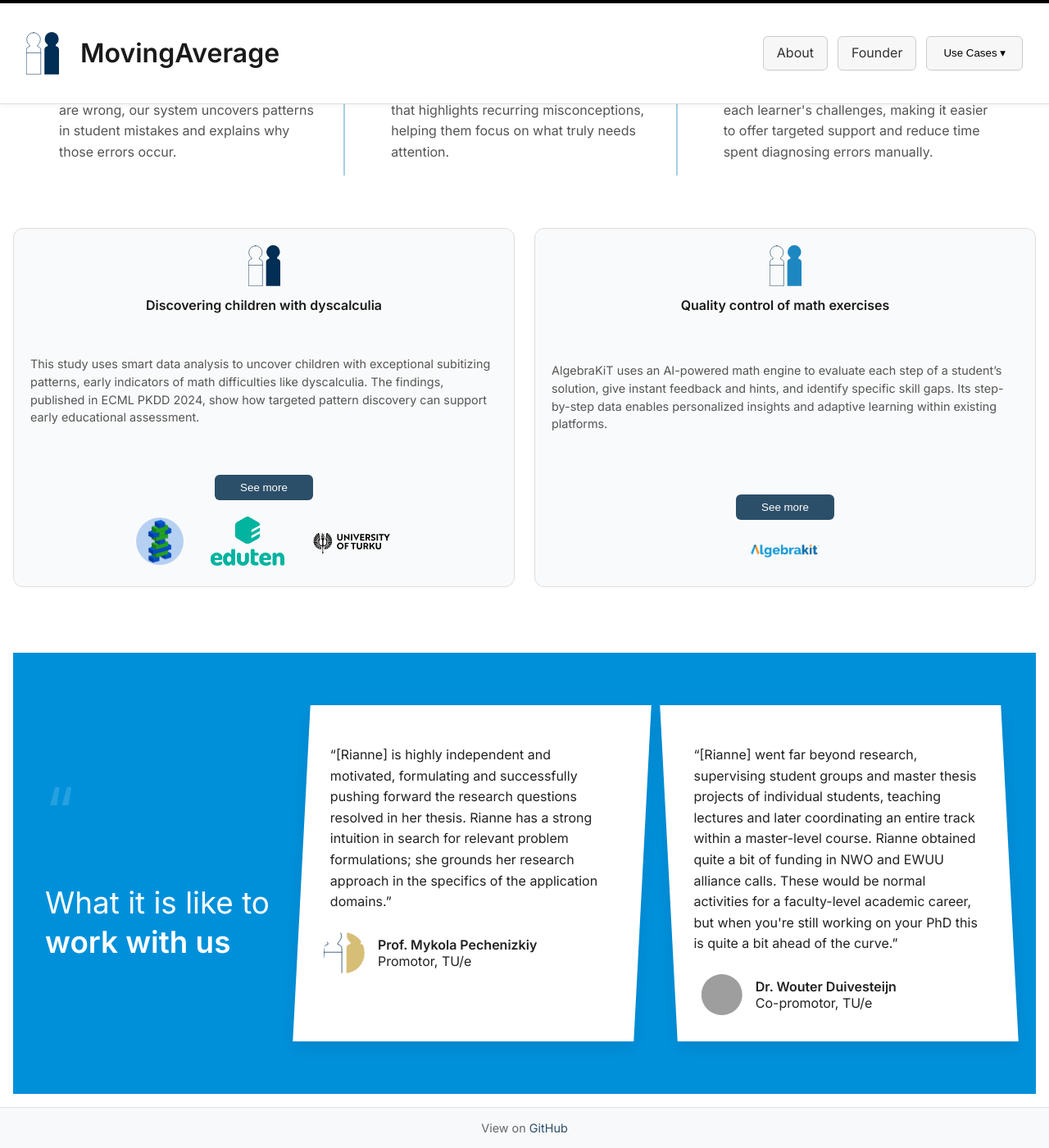
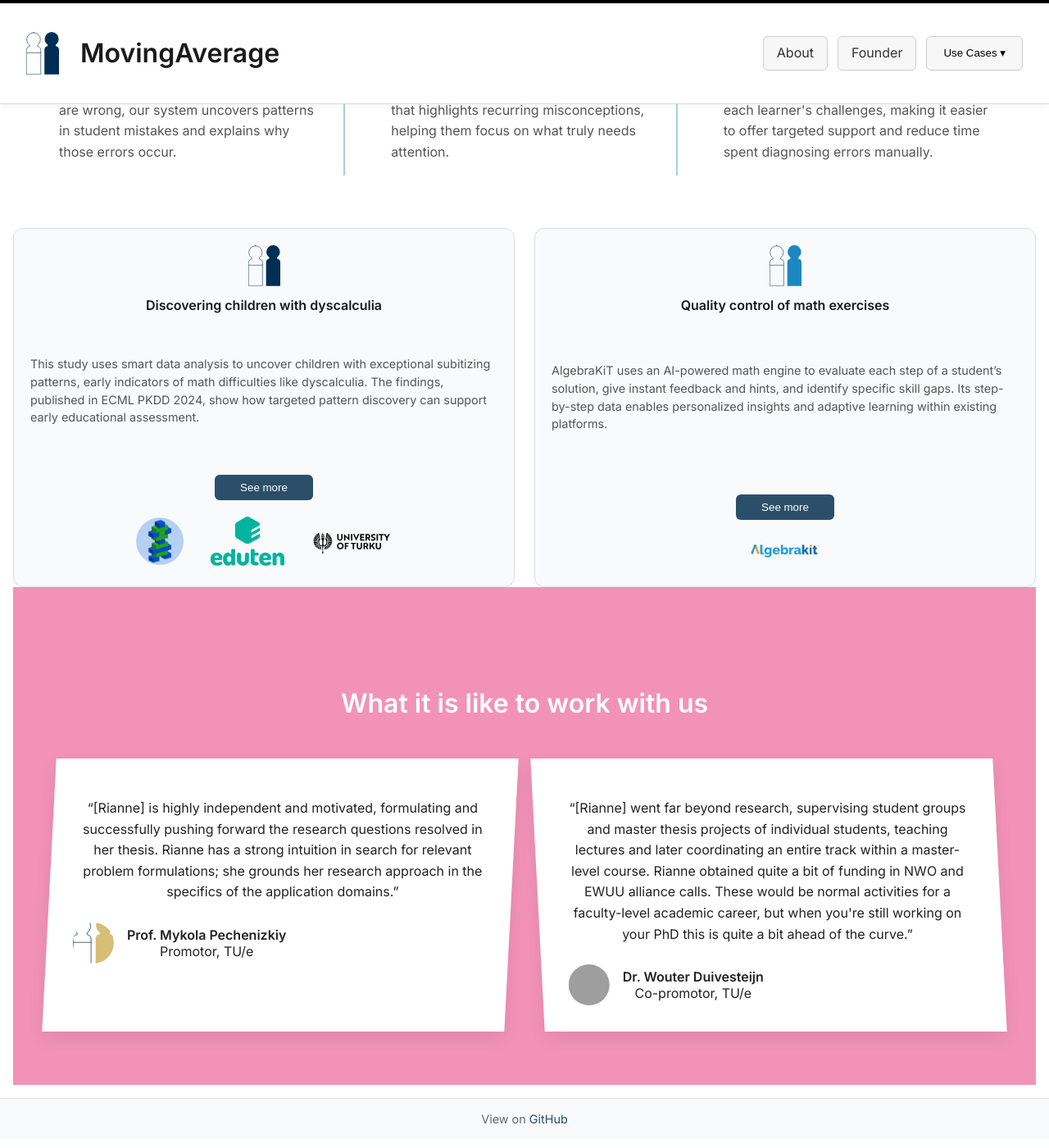
Before and after one commit to moving-average/moving-average.github.io, a Jekyll site: the page built from index.markdown, in a window 1280 px wide and 1400 px high, scrolled down 708 px. Shown: the whole window at 82% size. Built offline with Jekyll 4.4.1, drawn with Linux system fonts in a browser that asks for light colours; grey boxes are pictures that could not be loaded.

Commit message:
update website

```diff
--- a/_layouts/home.html
+++ b/_layouts/home.html
@@ -98,11 +98,8 @@
   </div>
 
   <section class="testimonials-section">
-    <div class="testimonials-inner">
-      <div class="testimonials-left">
-        <h2><span class="quote-mark">“</span><br>What it is like to<br><strong>work with us</strong></h2>
-      </div>
-      <div class="testimonials-right">
+  <h2 class="testimonials-title">What it is like to work with us</h2>
+  <div class="testimonials-wrapper">
     <div class="testimonial-card skew-left">
       <p>“[Rianne] is highly independent and motivated, formulating and successfully pushing forward the research questions resolved in her thesis. Rianne has a strong intuition in search for relevant problem formulations; she grounds her research approach in the specifics of the application domains.”</p>
       <div class="testimonial-person">
@@ -125,7 +122,6 @@
       </div>
     </div>
   </div>
-    </div>
 </section>
 
   </main>
--- a/assets/style.css
+++ b/assets/style.css
@@ -368,66 +368,37 @@ main.page {
 }
 
 .testimonials-section {
-  background-color: #0090da;
-  padding: 4rem 0;
+  background-color: #f292b7;
+  padding: 6rem 2rem 4rem 2rem; /* extra ruimte boven */
   color: white;
-  overflow: hidden;
-  margin-top: 5rem;
+  text-align: center;
 }
 
-.testimonials-inner {
+.testimonials-title {
+  font-size: 2rem;
+  margin-bottom: 3rem;
+  font-weight: 600;
+  color: white;
+}
+
+.testimonials-wrapper {
   display: flex;
-  max-width: 1400px;
-  margin: 0 auto;
-  padding: 0 2rem;
+  justify-content: center;
   gap: 2rem;
   flex-wrap: wrap;
-}
-
-.testimonials-left {
-  flex: 1;
-  min-width: 280px;
-  display: flex;
-  align-items: center;
-  justify-content: center;
-}
-
-.testimonials-left h2 {
-  font-size: 2.3rem;
-  line-height: 1.3;
-  font-weight: 400;
-  text-align: left;
-}
-
-.testimonials-left strong {
-  font-weight: 700;
-}
-
-.quote-mark {
-  font-size: 5rem;
-  line-height: 0.8;
-  opacity: 0.15;
-  display: block;
-  margin-bottom: 0.5rem;
-}
-
-.testimonials-right {
-  flex: 3;
-  display: flex;
-  gap: 2rem;
-  flex-wrap: wrap;
-  justify-content: center;
-  align-items: stretch;
+  max-width: 1300px;
+  margin: 0 auto;
 }
 
 .testimonial-card {
-  background: white;
+  background-color: white;
   color: #222;
   padding: 2rem;
+  width: 100%;
   max-width: 500px;
-  flex: 1 1 40%;
   box-shadow: 0 8px 20px rgba(0, 0, 0, 0.08);
   position: relative;
+  flex: 1;
 }
 
 .skew-left {
@@ -467,19 +438,11 @@ main.page {
   object-fit: cover;
 }
 
-/* Mobile */
-@media (max-width: 900px) {
-  .testimonials-inner {
+/* Responsive */
+@media (max-width: 768px) {
+  .testimonials-wrapper {
     flex-direction: column;
     align-items: center;
-  }
-
-  .testimonials-left h2 {
-    text-align: center;
-  }
-
-  .testimonials-right {
-    flex-direction: column;
   }
 
   .testimonial-card,
@@ -488,6 +451,10 @@ main.page {
   .testimonial-card p,
   .testimonial-person {
     transform: none !important;
+  }
+
+  .testimonials-title {
+    font-size: 1.6rem;
   }
 }
 
```
Lines whose indentation alone changed are shown as unchanged.
